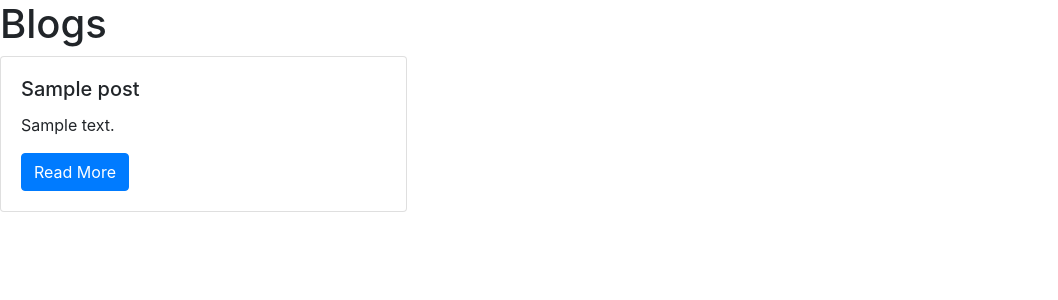
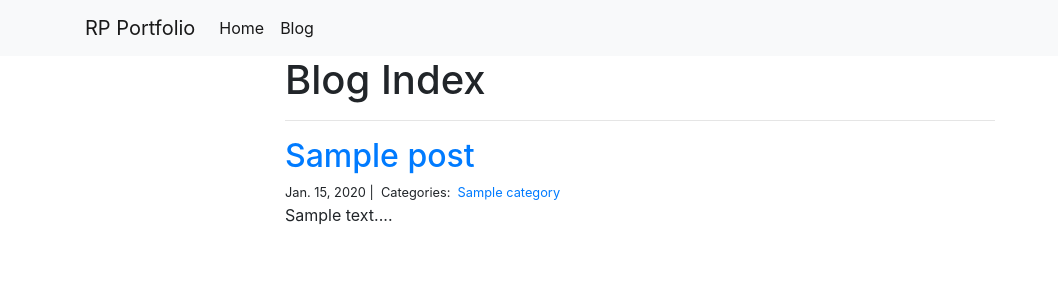
Before and after one commit to lnibox/my_blog, a Django app: template blog/templates/blog_index.html in a window 1280 px wide. Shown: the top 300 px of the page, without its empty margins (0-1058 px from the left). Run offline with Django 3.2, Linux system fonts and the light colour scheme; the template is opened without the code that fills it: values that come from a table or form of the project are taken from there, others are empty; tables that the repository leaves empty hold one stand-in row (values such as "Sample post"); parts of the project's set-up code (start-up, migrations or seed data) failed here and were passed over; some libraries are stand-ins or nearby versions.

Commit message:
Updating code changes

```diff
--- a/blog/templates/blog_index.html
+++ b/blog/templates/blog_index.html
@@ -1,21 +1,20 @@
 {% extends "base.html" %}
-{% load static %}
 {% block page_content %}
-<h1>Blogs</h1>
-<div class="row">
-{% for post in posts %}
-    <div class="col-md-4">
-        <div class="card mb-2">
-            <div class="card-body">
-                <h5 class="card-title">{{ post.title }}</h5>
-                <p class="card-text">{{ post.body }}</p>
-                <a href="{% url 'blog_detail' post.pk %}"
-                   class="btn btn-primary">
-                    Read More
-                </a>
-            </div>
-        </div>
-    </div>
+<div class="col-md-8 offset-md-2">
+    <h1>Blog Index</h1>
+    <hr>
+    {% for post in posts %}
+    <h2><a href="{% url 'blog_detail' post.pk%}">{{ post.title }}</a></h2>
+    <small>
+        {{ post.created_on.date }} |&nbsp;
+        Categories:&nbsp;
+        {% for category in post.categories.all %}
+        <a href="{% url 'blog_category' category.name %}">
+            {{ category.name }}
+        </a>&nbsp;
+        {% endfor %}
+    </small>
+    <p>{{ post.body | slice:":400" }}...</p>
     {% endfor %}
 </div>
 {% endblock %}
--- a/personal_portfolio/templates/base.html
+++ b/personal_portfolio/templates/base.html
@@ -1,14 +1,30 @@
-<link rel="stylesheet" href="https://stackpath.bootstrapcdn.com/bootstrap/4.1.3/css/bootstrap.min.css"
-    integrity="sha384-MCw98/SFnGE8fJT3GXwEOngsV7Zt27NXFoaoApmYm81iuXoPkFOJwJ8ERdknLPMO" crossorigin="anonymous">
+<link rel="stylesheet" href="https://stackpath.bootstrapcdn.com/bootstrap/4.1.3/css/bootstrap.min.css" integrity="sha384-MCw98/SFnGE8fJT3GXwEOngsV7Zt27NXFoaoApmYm81iuXoPkFOJwJ8ERdknLPMO" crossorigin="anonymous">
 
-{% block page_content %}{% endblock %}
+<nav class="navbar navbar-expand-lg navbar-light bg-light">
+    <div class="container">
+        <a class="navbar-brand" href="{% url 'project_index' %}">RP Portfolio</a>
+        <button class="navbar-toggler" type="button" data-toggle="collapse" data-target="#navbarSupportedContent" aria-controls="navbarSupportedContent" aria-expanded="false" aria-label="Toggle navigation">
+          <span class="navbar-toggler-icon"></span>
+        </button>
 
-<script src="https://code.jquery.com/jquery-3.3.1.slim.min.js"
-    integrity="sha384-q8i/X+965DzO0rT7abK41JStQIAqVgRVzpbzo5smXKp4YfRvH+8abtTE1Pi6jizo"
-    crossorigin="anonymous"></script>
-<script src="https://cdnjs.cloudflare.com/ajax/libs/popper.js/1.14.3/umd/popper.min.js"
-    integrity="sha384-ZMP7rVo3mIykV+2+9J3UJ46jBk0WLaUAdn689aCwoqbBJiSnjAK/l8WvCWPIPm49"
-    crossorigin="anonymous"></script>
-<script src="https://stackpath.bootstrapcdn.com/bootstrap/4.1.3/js/bootstrap.min.js"
-    integrity="sha384-ChfqqxuZUCnJSK3+MXmPNIyE6ZbWh2IMqE241rYiqJxyMiZ6OW/JmZQ5stwEULTy"
-    crossorigin="anonymous"></script>
+        <div class="collapse navbar-collapse" id="navbarSupportedContent">
+          <ul class="navbar-nav mr-auto">
+            <li class="nav-item active">
+              <a class="nav-link" href="{% url 'project_index' %}">Home</a>
+            </li>
+            <li class="nav-item active">
+              <a class="nav-link" href="{% url 'blog_index' %}">Blog</a>
+            </li>
+          </ul>
+        </div>
+    </div>
+
+</nav>
+
+<div class="container">
+    {% block page_content %}{% endblock %}
+</div>
+
+<script src="https://code.jquery.com/jquery-3.3.1.slim.min.js" integrity="sha384-q8i/X+965DzO0rT7abK41JStQIAqVgRVzpbzo5smXKp4YfRvH+8abtTE1Pi6jizo" crossorigin="anonymous"></script>
+<script src="https://cdnjs.cloudflare.com/ajax/libs/popper.js/1.14.3/umd/popper.min.js" integrity="sha384-ZMP7rVo3mIykV+2+9J3UJ46jBk0WLaUAdn689aCwoqbBJiSnjAK/l8WvCWPIPm49" crossorigin="anonymous"></script>
+<script src="https://stackpath.bootstrapcdn.com/bootstrap/4.1.3/js/bootstrap.min.js" integrity="sha384-ChfqqxuZUCnJSK3+MXmPNIyE6ZbWh2IMqE241rYiqJxyMiZ6OW/JmZQ5stwEULTy" crossorigin="anonymous"></script>
--- a/personal_portfolio/urls.py
+++ b/personal_portfolio/urls.py
@@ -18,6 +18,6 @@ from django.urls import path, include
 
 urlpatterns = [
     path('admin/', admin.site.urls),
-    path('projects', include('projects.urls')),
-    path('blog', include('blog.urls')),
+    path('projects/', include('projects.urls')),
+    path('blog/', include('blog.urls')),
 ]
```
